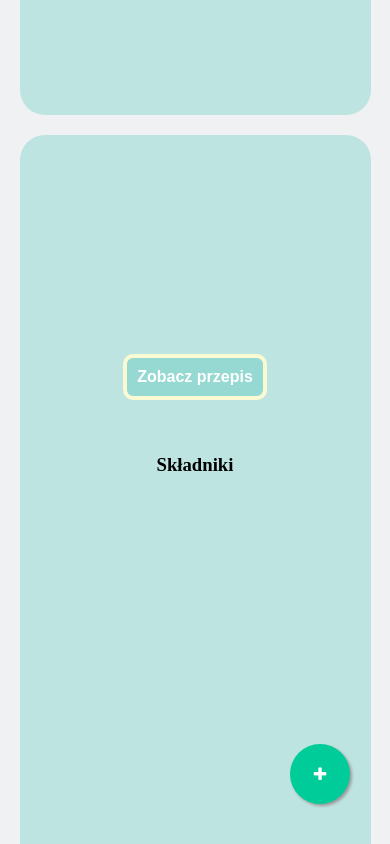
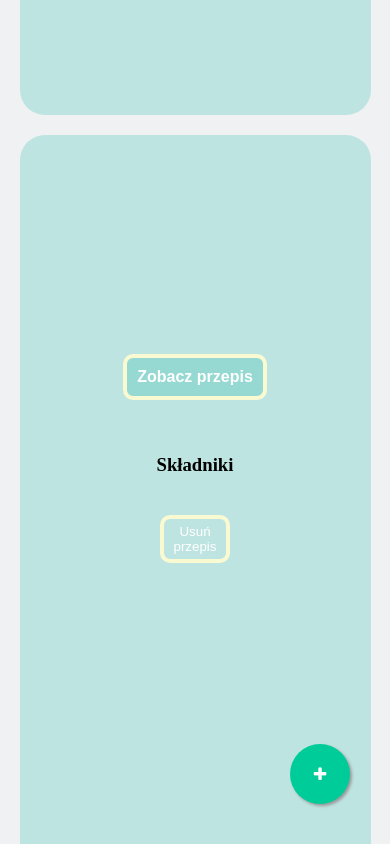
Before and after one commit to what-ewer/what-ewer.github.io, a plain HTML site: page lab3-js/index.html in a window 390 px wide. Both pictures are taken after a click on the button "Dodaj przepis". Shown: the part 5512-6356 px from the top of the page. Drawn offline with Linux system fonts and the light colour scheme.

Commit message:
dodawanie mozliwosci usuwania dodanych przepisów
:joy: :joy_cat:

```diff
--- a/lab3-js/index.html
+++ b/lab3-js/index.html
@@ -264,16 +264,16 @@
             <section id="dodaj_przepis"></section>
         <div class="row" id="dodanie_przepisu">
             <span>
-                <input class="balloon" id="d_nazwa_ciasta" type="text" placeholder="Nazwa ciasta" /><label for="ciasto">Ciasto</label>
+                <input class="balloon" id="d_nazwa_ciasta" type="text"/><label for="ciasto">Ciasto</label>
             </span>
             <span>
-                <input class="balloon" id="d_link_do_zdj" type="text" placeholder="Link do zdjęcia" /><label for="zdjęcie">Zdjęcie</label>
+                <input class="balloon" id="d_link_do_zdj" type="text"/><label for="zdjęcie">Zdjęcie</label>
             </span>
             <span>
-                <input class="balloon" id="d_skladniki" type="text" placeholder="Składniki do ciasta" /><label for="skladniki">Składniki</label>
+                <input class="balloon" id="d_skladniki" type="text"/><label for="skladniki">Składniki</label>
             </span>
             <span>
-                 <input class="balloon" id="d_przepis" type="text" placeholder="Przepis do ciasta" /><label for="przepis">Przepis</label>
+                 <input class="balloon" id="d_przepis" type="text"/><label for="przepis">Przepis</label>
             </span>
             <span>
                 <button id="button_dodaj_przepis">Dodaj przepis</button>
--- a/lab3-js/script.js
+++ b/lab3-js/script.js
@@ -154,9 +154,14 @@ dodaj_przepis.addEventListener("click", ()=>{
     var nCOpis = document.createElement('div');
     nCOpis.classList.add("karta-opis");
 
+    var del_button = document.createElement('button');
+    del_button.innerHTML = "Usuń przepis";
+    del_button.classList.add("centered")
+
     nCOpis.appendChild(nCSkladniki);
     nCOpis.appendChild(nCSkladnikiKarta);
     nCOpis.appendChild(nCSkladnikiPrzepis);
+    nCOpis.appendChild(del_button);
 
     noweCiasto.appendChild(nCZdjecie);
     noweCiasto.appendChild(nCOpis);
@@ -226,4 +231,9 @@ dodaj_przepis.addEventListener("click", ()=>{
             }, 1200);
         }
     }, false);
+
+    del_button.addEventListener("click", function () {
+        del_button.parentNode.parentNode.remove();
+    })
+
 });
--- a/lab3-js/stylesweb.css
+++ b/lab3-js/stylesweb.css
@@ -29,7 +29,7 @@ button:active {
     display: grid;
     grid-template-columns: 33% 34% 33%;
     grid-template-rows: auto auto auto auto;
-    grid-template-areas: "header header header" "ciasto-op ciasto-op ciasto-zdj" "karta1 karta2 karta3" "karta4 karta5 karta6" "karta7 karta8 karta9" "dodaj_przepis dodaj_przepis dodaj_przepis" "footer footer footer";
+    grid-template-areas: "header header header" "ciasto-op ciasto-op ciasto-zdj" "karta1 karta2 karta3" "karta4 karta5 karta6" "karta7 karta8 karta9" "karta10 karta11 karta12" "karta13 karta14 karta15" "dodaj_przepis dodaj_przepis dodaj_przepis" "footer footer footer";
 }
 
 #header-top {
@@ -369,7 +369,7 @@ background-size: cover;
         display: grid;
         grid-template-columns: 50% 50%;
         grid-template-rows: auto auto auto auto auto;
-        grid-template-areas: "header header" "ciasto-op ciasto-zdj" "karta1 karta2" "karta3 karta4" "karta5 karta6" "karta7 karta8" "karta9 ." "dodaj_przepis dodaj_przepis" "footer footer";
+        grid-template-areas: "header header" "ciasto-op ciasto-zdj" "karta1 karta2" "karta3 karta4" "karta5 karta6" "karta7 karta8" "karta9  karta10" "karta11 karta12" "karta13 karta14" "karta15 ."  "dodaj_przepis dodaj_przepis" "footer footer";
     }
 }
 @media screen and (max-width: 820px){
@@ -405,7 +405,7 @@ background-size: cover;
         display: grid;
         grid-template-columns: 50% 50%;
         grid-template-rows: auto auto auto auto auto;
-        grid-template-areas: "header header" "ciasto-op ciasto-zdj" "karta1 karta2" "karta3 karta4" "karta5 karta6" "karta7 karta8" "karta9 ." "dodaj_przepis dodaj_przepis"  "footer footer";
+        grid-template-areas: "header header" "ciasto-op ciasto-zdj" "karta1 karta2" "karta3 karta4" "karta5 karta6" "karta7 karta8" "karta9 karta10" "karta11 karta12" "karta13 karta14" "karta15 ." "dodaj_przepis dodaj_przepis"  "footer footer";
     }
     #footer-bot {
         text-align: center;
@@ -435,7 +435,7 @@ background-size: cover;
         display: grid;
         grid-template-columns: 100%;
         grid-template-rows: auto;
-        grid-template-areas: "header" "ciasto-zdj" "ciasto-op" "karta1" "karta2" "karta3" "karta4" "karta5" "karta6" "karta7" "karta8" "karta9"  "dodaj_przepis" "footer";
+        grid-template-areas: "header" "ciasto-zdj" "ciasto-op" "karta1" "karta2" "karta3" "karta4" "karta5" "karta6" "karta7" "karta8" "karta9" "karta10" "karta11" "karta12" "karta13" "karta14" "karta15"  "dodaj_przepis" "footer";
     }
     #ciasto-dnia-image img {
         max-width: 95%;
@@ -461,7 +461,7 @@ background-size: cover;
         display: grid;
         grid-template-columns: 100%;
         grid-template-rows: auto;
-        grid-template-areas: "header" "ciasto-zdj" "ciasto-op" "karta1" "karta2" "karta3" "karta4" "karta5" "karta6" "karta7" "karta8" "karta9" "dodaj_przepis" "footer";
+        grid-template-areas: "header" "ciasto-zdj" "ciasto-op" "karta1" "karta2" "karta3" "karta4" "karta5" "karta6" "karta7" "karta8" "karta9" "karta10" "karta11" "karta12" "karta13" "karta14" "karta15" "dodaj_przepis" "footer";
     }
     #ciasto-dnia-image img {
         max-width: 90%;
@@ -585,3 +585,8 @@ background-size: cover;
 .visuallyhidden {
     opacity: 0;
 }
+
+.centered{
+    margin: auto 40%  auto 40%;
+    border-radius: 10px;
+}
```
